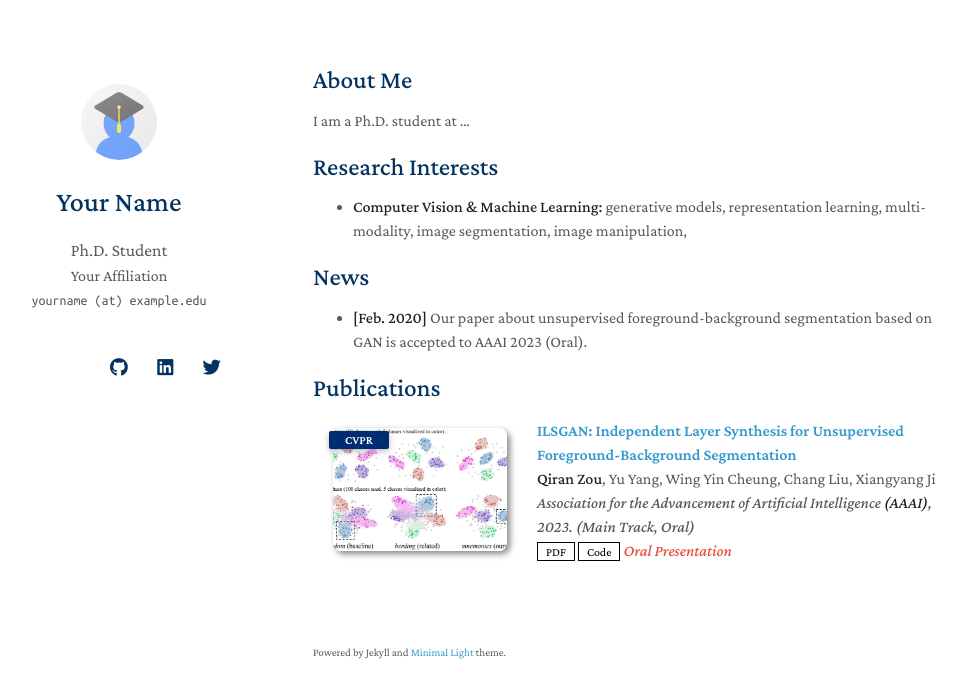
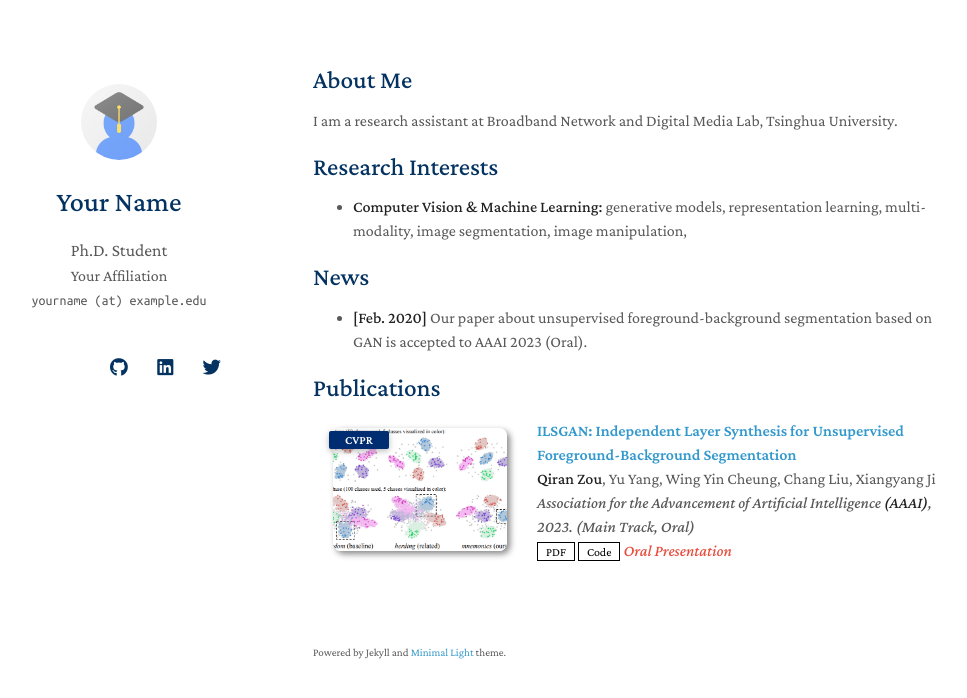
Before and after one commit to qrzou/qrzou.github.io, a Jekyll site: the page built from index.md, in a window 1280 px wide. Shown: the top 698 px of the page, without its empty margins (157-1124 px from the left). Built offline with Jekyll 4.4.1, drawn with Linux system fonts in a browser that asks for light colours; nearby versions of some CDN libraries; a style sheet for code colours, icons or effects is not loaded; our own code applies the rules of GitHub Pages for plain Markdown files.

Commit message:
Update index.md

```diff
--- a/index.md
+++ b/index.md
@@ -4,7 +4,7 @@ layout: homepage
 
 ## About Me
 
-I am a Ph.D. student at ...
+I am a research assistant at Broadband Network and Digital Media Lab, Tsinghua University.
 
 ## Research Interests
 
```
